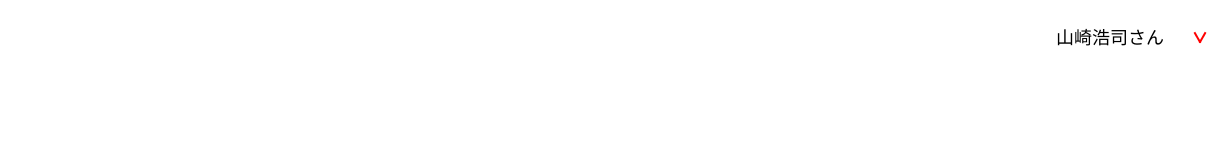
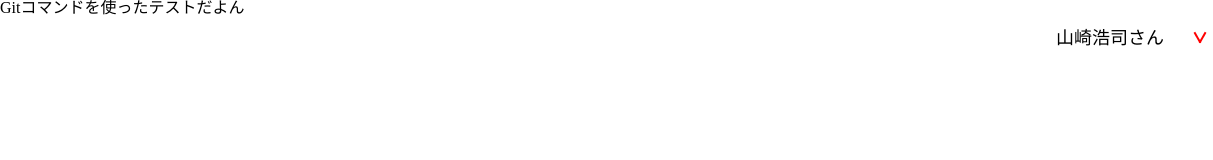
Before and after one commit to koji0130/acd-test, a plain HTML site: page index.html in a window 1280 px wide. Shown: the full height of the page, 0-1213 px from the left. Drawn offline with Linux system fonts and the light colour scheme.

Commit message:
ファイルを変更したよ

```diff
--- a/index.html
+++ b/index.html
@@ -22,5 +22,6 @@
       <li><a href="/logout">ログアウト</a></li>
     </ul>
   </div>
+  <p>Gitコマンドを使ったテストだよん</p>
 </body>
 </html>
```
